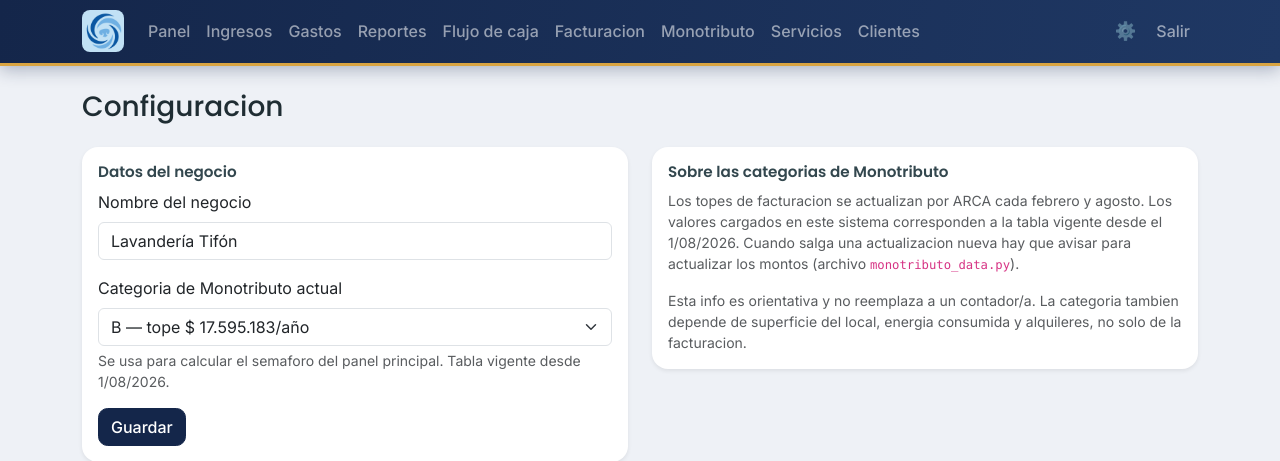
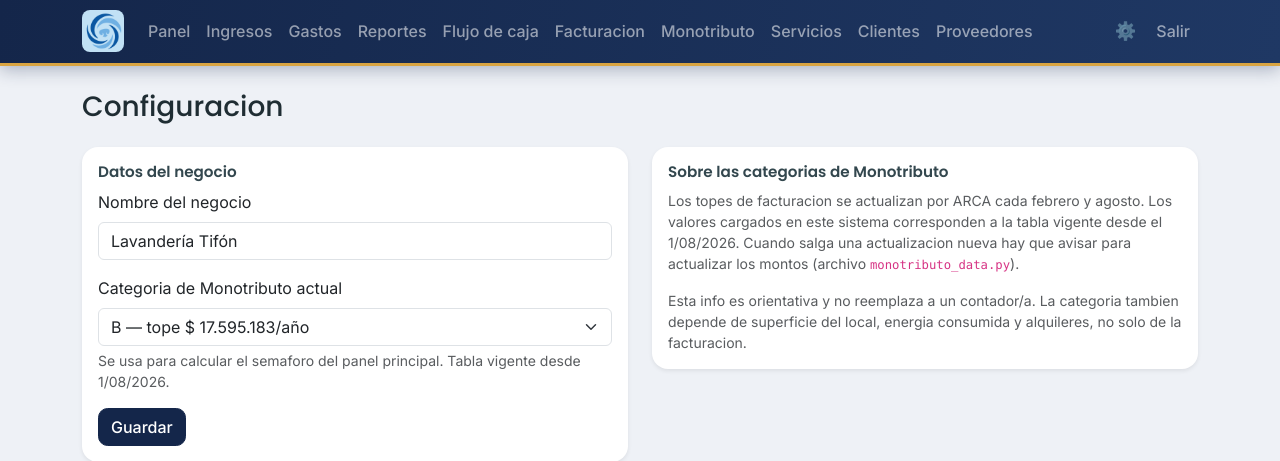
Before and after one commit to FacuG1294/lavanderia-contable, a Flask app: page /config in a window 1280 px wide. Shown: the top 461 px of the page. Run offline with Flask 3, Linux system fonts and the light colour scheme; the visitor is signed in with stand-in values (Sample User, id 1); data that the repository does not hold is empty; parts of the project's set-up code (start-up, migrations or seed data) failed here and were passed over; some libraries are stand-ins or nearby versions.

Commit message:
Add files via upload

```diff
--- a/templates/base.html
+++ b/templates/base.html
@@ -34,6 +34,7 @@
         <li class="nav-item"><a class="nav-link" href="{{ url_for('monotributo') }}">Monotributo</a></li>
         <li class="nav-item"><a class="nav-link" href="{{ url_for('servicios') }}">Servicios</a></li>
         <li class="nav-item"><a class="nav-link" href="{{ url_for('clientes') }}">Clientes</a></li>
+        <li class="nav-item"><a class="nav-link" href="{{ url_for('proveedores') }}">Proveedores</a></li>
       </ul>
       <ul class="navbar-nav align-items-lg-center">
         <li class="nav-item me-lg-1">
```
